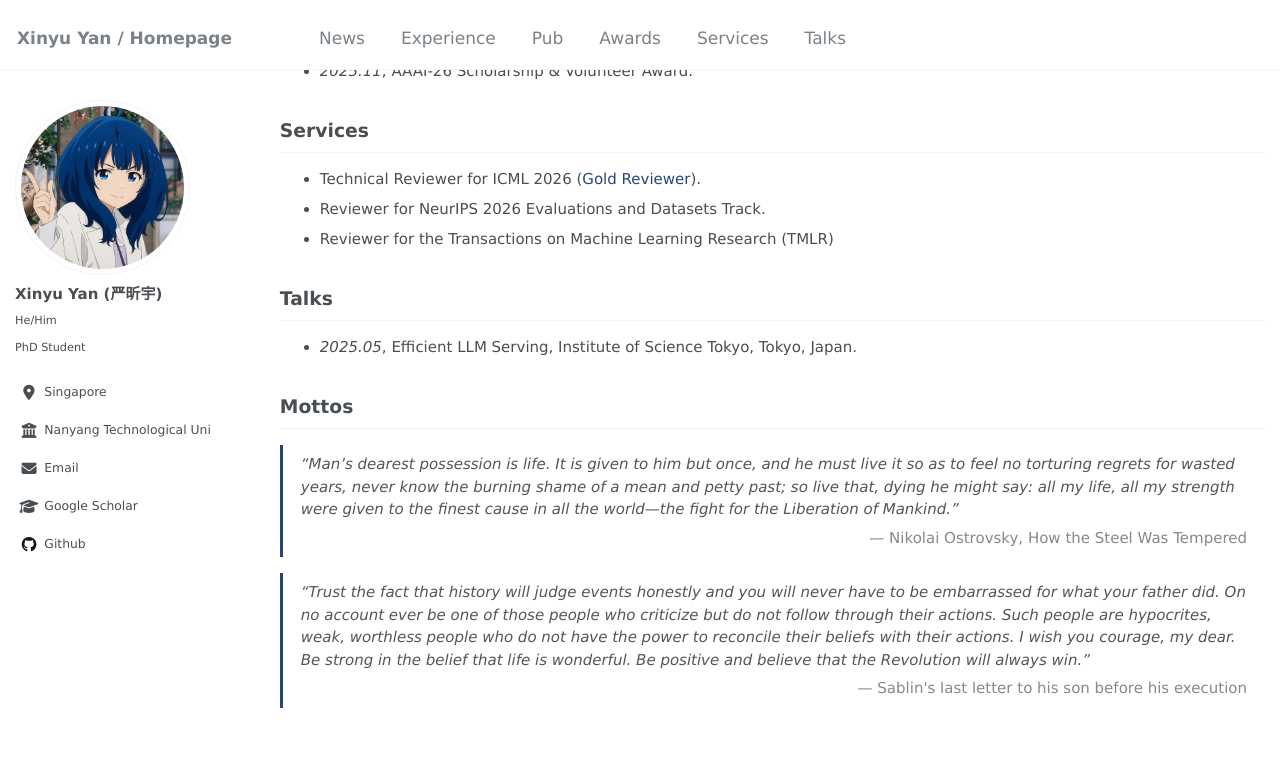
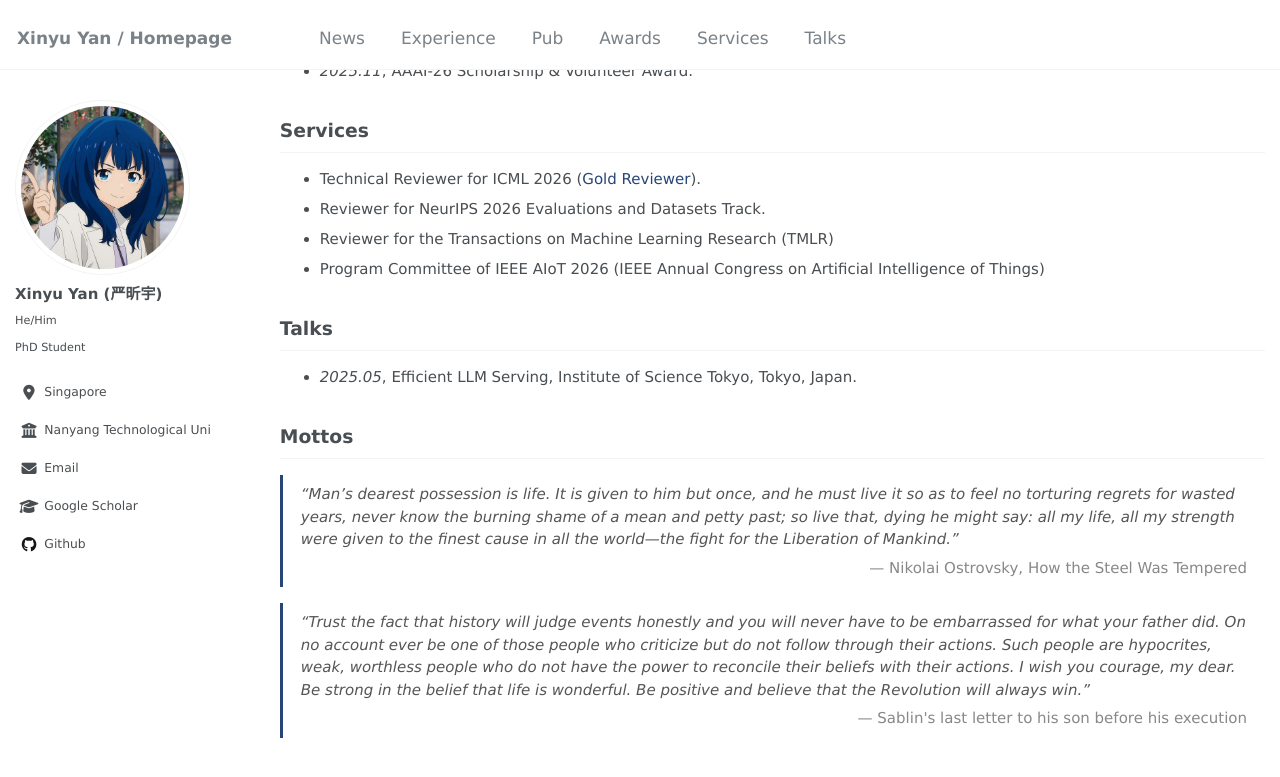
Before and after one commit to Tristan0318/Tristan0318.github.io, a Jekyll site: the page built from _pages/about.md, in a window 1280 px wide and 900 px high, scrolled down 1995 px. Shown: the top 777 px of the window. Built offline with Jekyll 4.4.1, drawn with Linux system fonts in a browser that asks for light colours; some web fonts are replaced; our own code applies the rules of GitHub Pages for plain Markdown files.

Commit message:
Update about.md

```diff
--- a/_pages/about.md
+++ b/_pages/about.md
@@ -256,6 +256,7 @@ Services
 - Technical Reviewer for ICML 2026 (<a href="https://icml.cc/Conferences/2026/ProgramCommittee#gold">Gold Reviewer</a>).
 - Reviewer for NeurIPS 2026 Evaluations and Datasets Track.
 - Reviewer for the Transactions on Machine Learning Research (TMLR)
+- Program Committee of IEEE AIoT 2026 (IEEE Annual Congress on Artificial Intelligence of Things)
 
 
 
```
